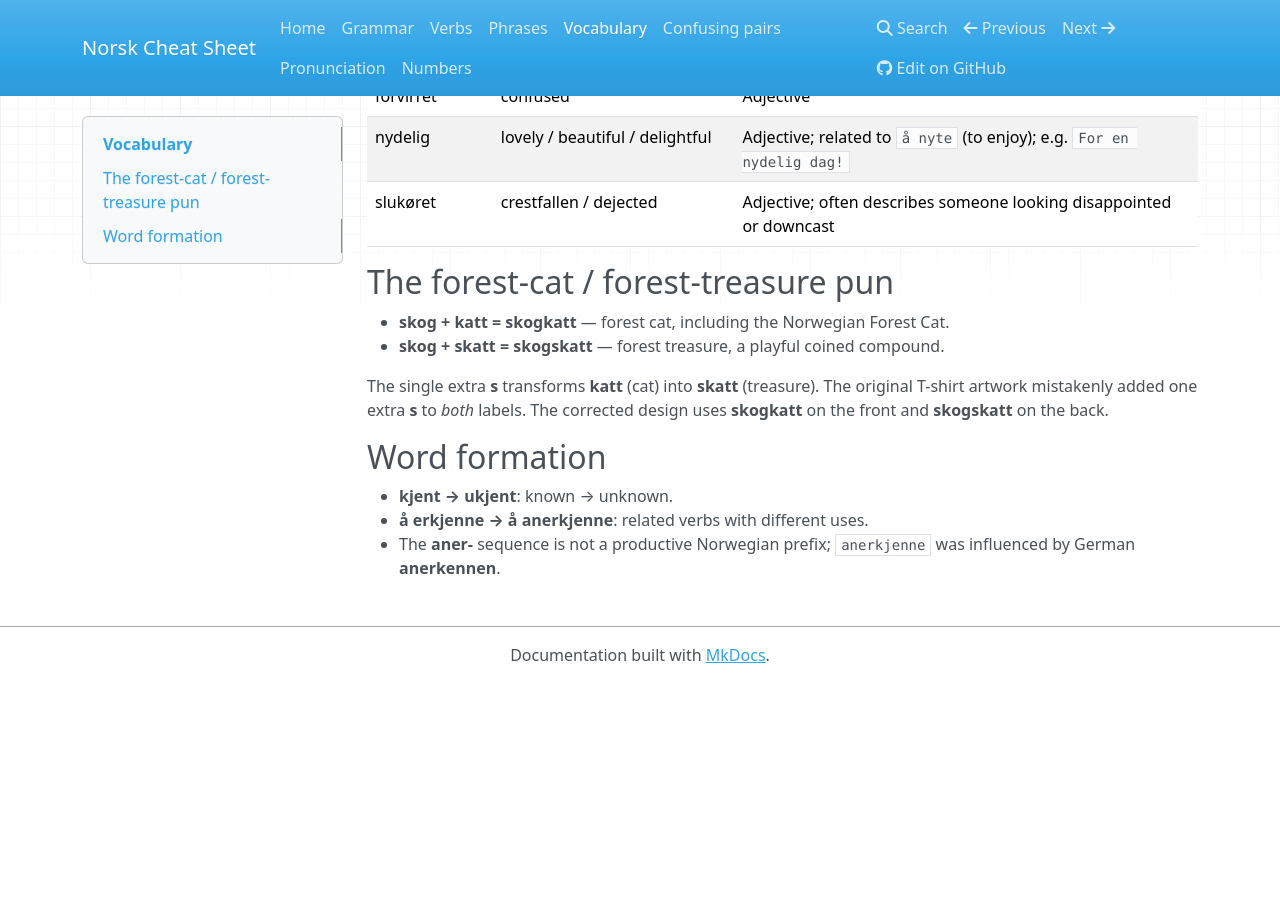
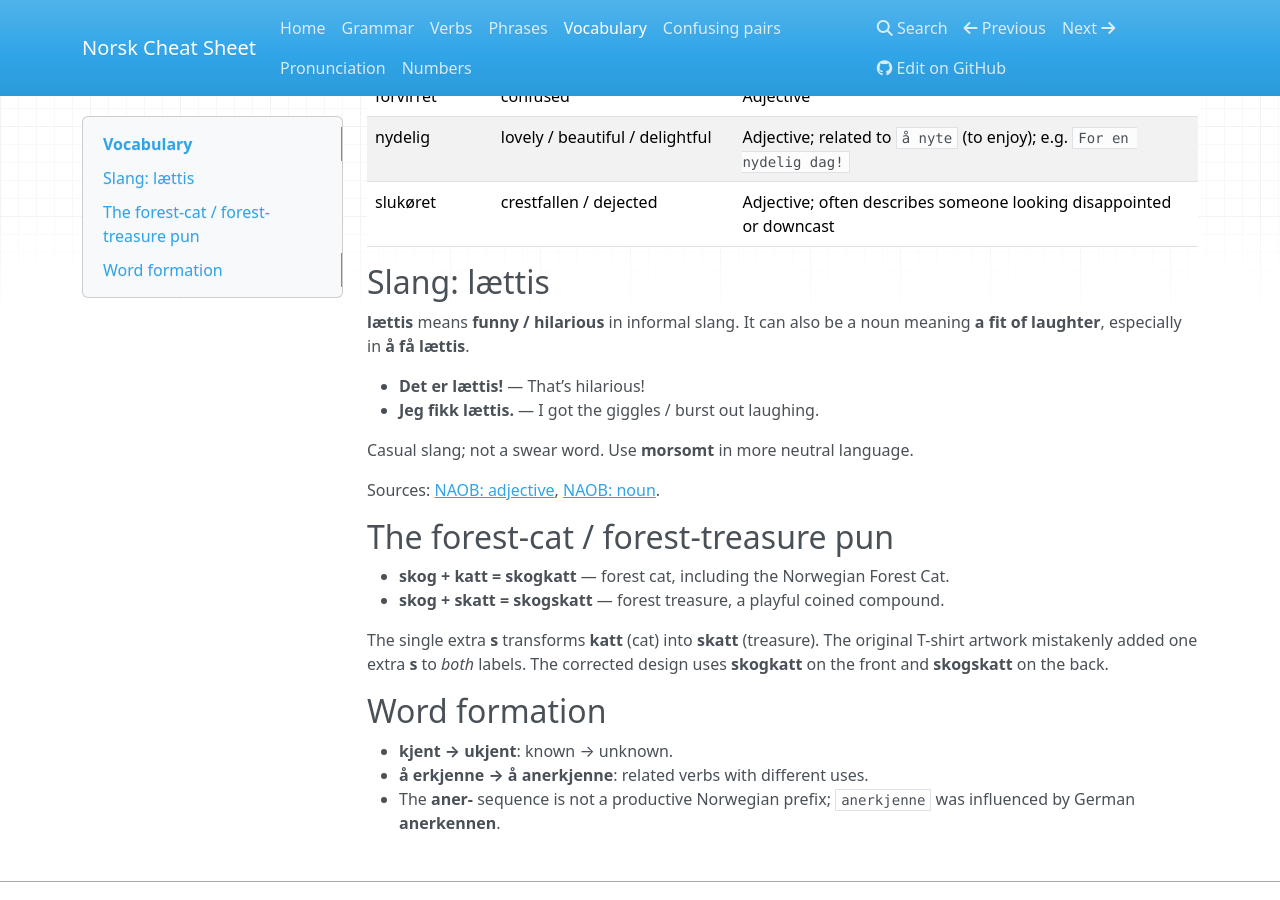
Before and after one commit to timsnyder/norsk-cheatsheet, an MkDocs documentation site: the page built from docs/vocabulary.md, in a window 1280 px wide and 900 px high, scrolled down 1178 px. Built offline with MkDocs 1.6.1, drawn with Linux system fonts in a browser that asks for light colours; nearby versions of some CDN libraries; before the commit the page ends 1861 px from its top, so only the background shows below that.

Commit message:
docs: add lættis slang meaning and examples

```diff
--- a/docs/vocabulary.md
+++ b/docs/vocabulary.md
@@ -29,6 +29,19 @@
 | nydelig | lovely / beautiful / delightful | Adjective; related to `å nyte` (to enjoy); e.g. `For en nydelig dag!` |
 | slukøret | crestfallen / dejected | Adjective; often describes someone looking disappointed or downcast |
 
+## Slang: lættis
+
+**lættis** means **funny / hilarious** in informal slang. It can also be a noun
+meaning **a fit of laughter**, especially in **å få lættis**.
+
+- **Det er lættis!** — That’s hilarious!
+- **Jeg fikk lættis.** — I got the giggles / burst out laughing.
+
+Casual slang; not a swear word. Use **morsomt** in more neutral language.
+
+Sources: [NAOB: adjective](https://naob.no/ordbok/lættis_2),
+[NAOB: noun](https://naob.no/ordbok/lættis_1).
+
 ## The forest-cat / forest-treasure pun
 
 - **skog + katt = skogkatt** — forest cat, including the Norwegian Forest Cat.
```
